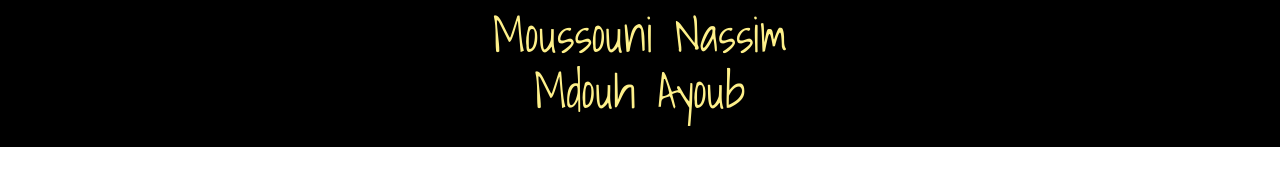
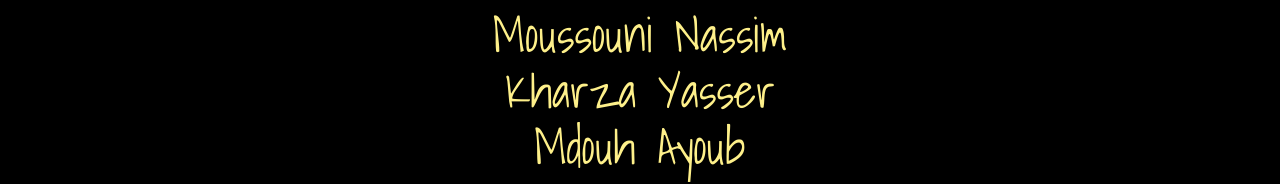
Before and after one commit to DjebrilZidour/bjaoui, a React (Vite) app: page / in a window 1280 px wide. Shown: the part 3379-3563 px from the top of the page. Before the commit the page ends 3526 px from the top, so only its background shows below. Built offline with nearby package versions, Linux system fonts and the light colour scheme; a web font is replaced by a local one.

Commit message:
add a name

```diff
--- a/src/App.jsx
+++ b/src/App.jsx
@@ -331,6 +331,10 @@ function App() {
           </h1>
           <h1 className="  text-5xl w-full rounded-3xl  cursor-pointer ">
             {" "}
+            Kharza yasser
+          </h1>
+          <h1 className="  text-5xl w-full rounded-3xl  cursor-pointer ">
+            {" "}
             Mdouh ayoub
           </h1>
         </div>
```
